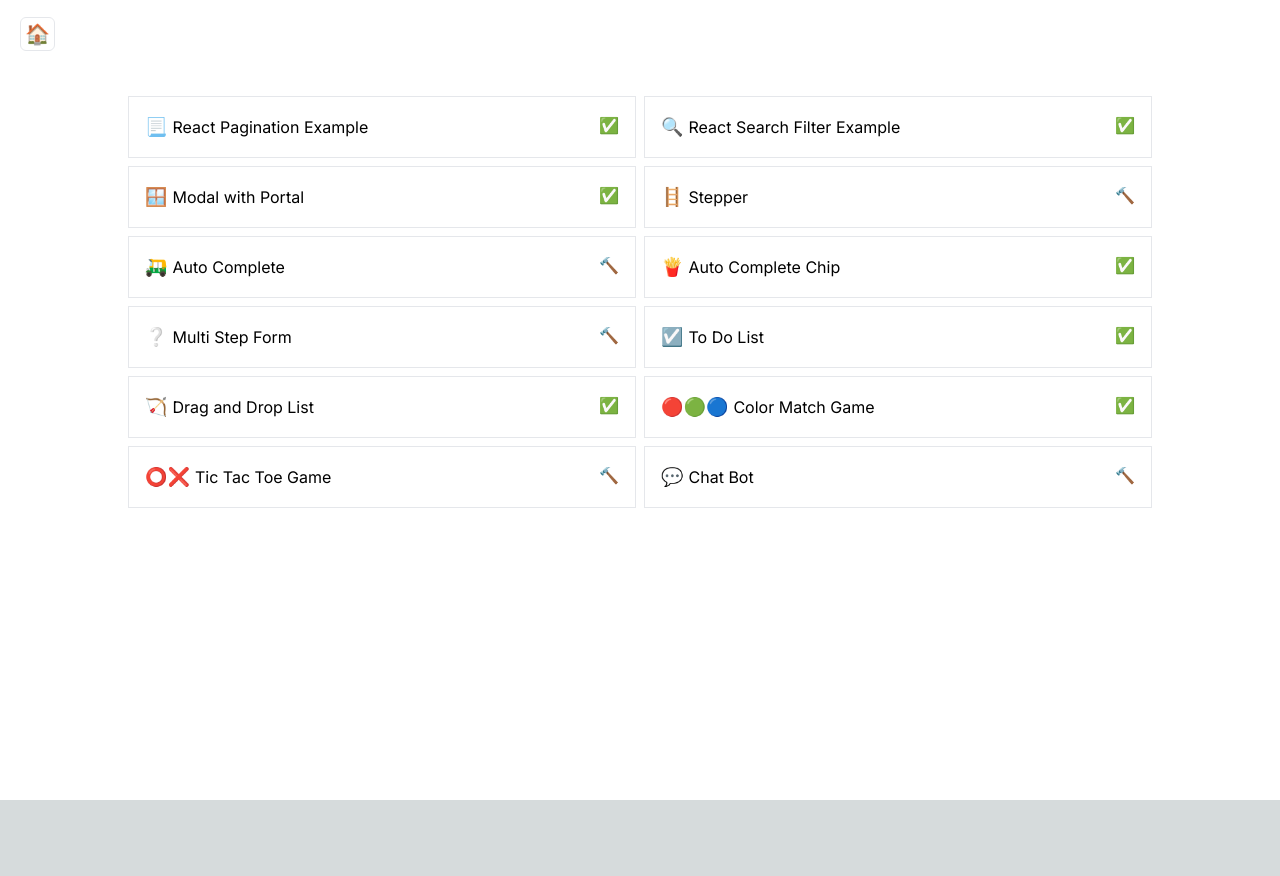
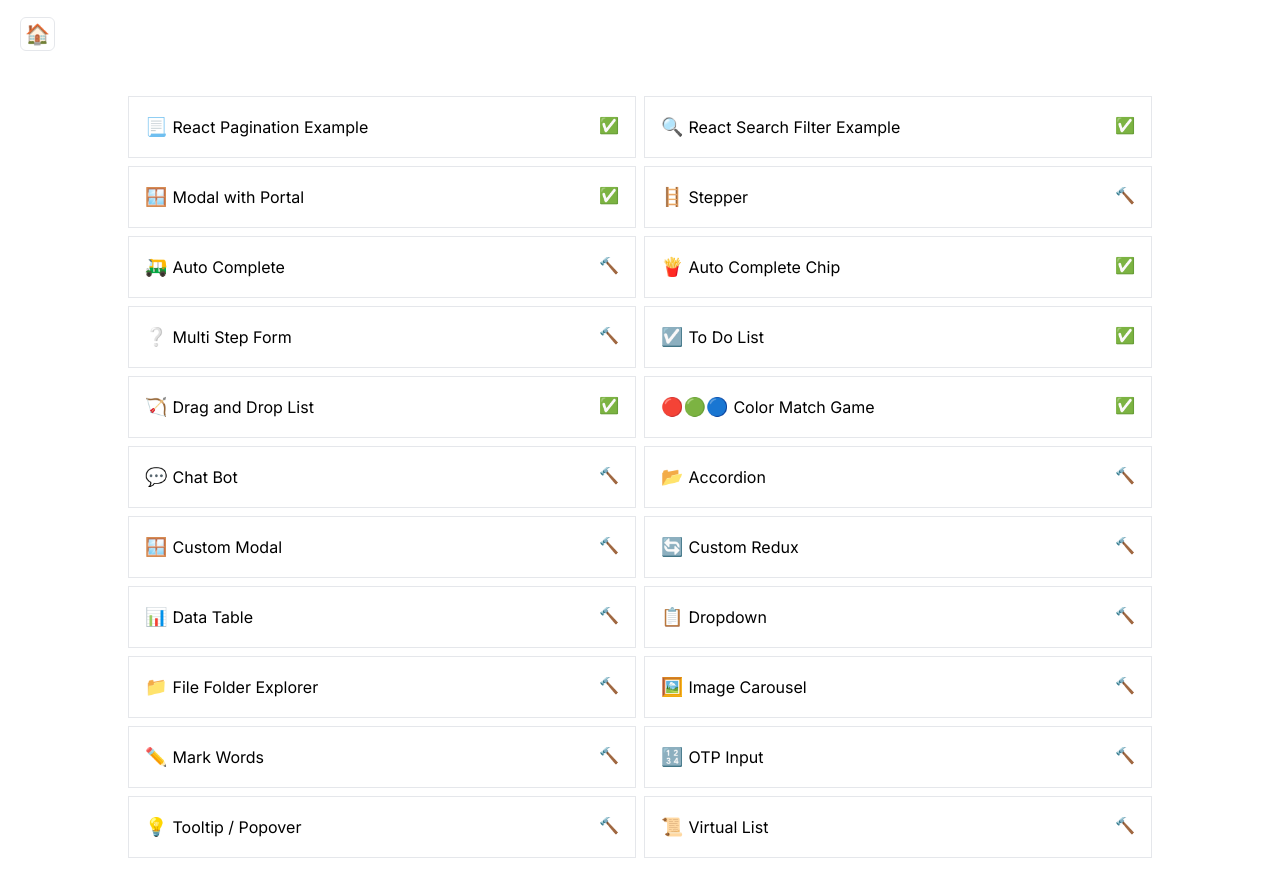
Before and after one commit to Suraj-bhan/react-interview-practice, a Next.js app: page / in a window 1280 px wide. Shown: the top 876 px of the page. Before the commit the page ends 800 px from the top, so only its background shows below. Built offline with nearby package versions, Linux system fonts and the light colour scheme.

Commit message:
Updated home links

```diff
--- a/constant/data.ts
+++ b/constant/data.ts
@@ -136,14 +136,6 @@ export const homeLinks: HomeLink[] = [
     keyConcepts: ["Drag", "List", "React"],
   },
   {
-    id: 10,
-    icon: "⭕❌",
-    title: "Tic Tac Toe Game",
-    href: "/tictectoe",
-    status: "in-progress",
-    keyConcepts: ["Drag", "List", "React"],
-  },
-  {
     id: 11,
     icon: "💬",
     title: "Chat Bot",
@@ -151,4 +143,92 @@ export const homeLinks: HomeLink[] = [
     status: "in-progress",
     keyConcepts: ["Infinite Scroll", "List", "Message"],
   },
+  {
+    id: 12,
+    icon: "📂",
+    title: "Accordion",
+    href: "/accordian",
+    status: "in-progress",
+    keyConcepts: ["Accordion", "Accessibility", "React"],
+  },
+  {
+    id: 13,
+    icon: "🪟",
+    title: "Custom Modal",
+    href: "/custommodal",
+    status: "in-progress",
+    keyConcepts: ["Modal", "React"],
+  },
+  {
+    id: 14,
+    icon: "🔄",
+    title: "Custom Redux",
+    href: "/customredux",
+    status: "in-progress",
+    keyConcepts: ["Redux", "State Management", "React"],
+  },
+  {
+    id: 15,
+    icon: "📊",
+    title: "Data Table",
+    href: "/datatable",
+    status: "in-progress",
+    keyConcepts: ["Table", "Pagination", "React"],
+  },
+  {
+    id: 16,
+    icon: "📋",
+    title: "Dropdown",
+    href: "/dropdown",
+    status: "in-progress",
+    keyConcepts: ["Dropdown", "Select", "React"],
+  },
+  {
+    id: 17,
+    icon: "📁",
+    title: "File Folder Explorer",
+    href: "/filefolder",
+    status: "in-progress",
+    keyConcepts: ["Tree", "File Explorer", "React"],
+  },
+  {
+    id: 18,
+    icon: "🖼️",
+    title: "Image Carousel",
+    href: "/imagecarousel",
+    status: "in-progress",
+    keyConcepts: ["Carousel", "Images", "React"],
+  },
+  {
+    id: 19,
+    icon: "✏️",
+    title: "Mark Words",
+    href: "/markwords",
+    status: "in-progress",
+    keyConcepts: ["Annotation", "Selection", "React"],
+  },
+  {
+    id: 20,
+    icon: "🔢",
+    title: "OTP Input",
+    href: "/otpinput",
+    status: "in-progress",
+    keyConcepts: ["OTP", "Input", "React"],
+  },
+  {
+    id: 21,
+    icon: "💡",
+    title: "Tooltip / Popover",
+    href: "/tooltip",
+    status: "in-progress",
+    keyConcepts: ["Tooltip", "Popover", "React"],
+  },
+  {
+    id: 22,
+    icon: "📜",
+    title: "Virtual List",
+    href: "/virtuallist",
+    status: "in-progress",
+    keyConcepts: ["Virtualization", "List", "React"],
+  },
 ];
```
